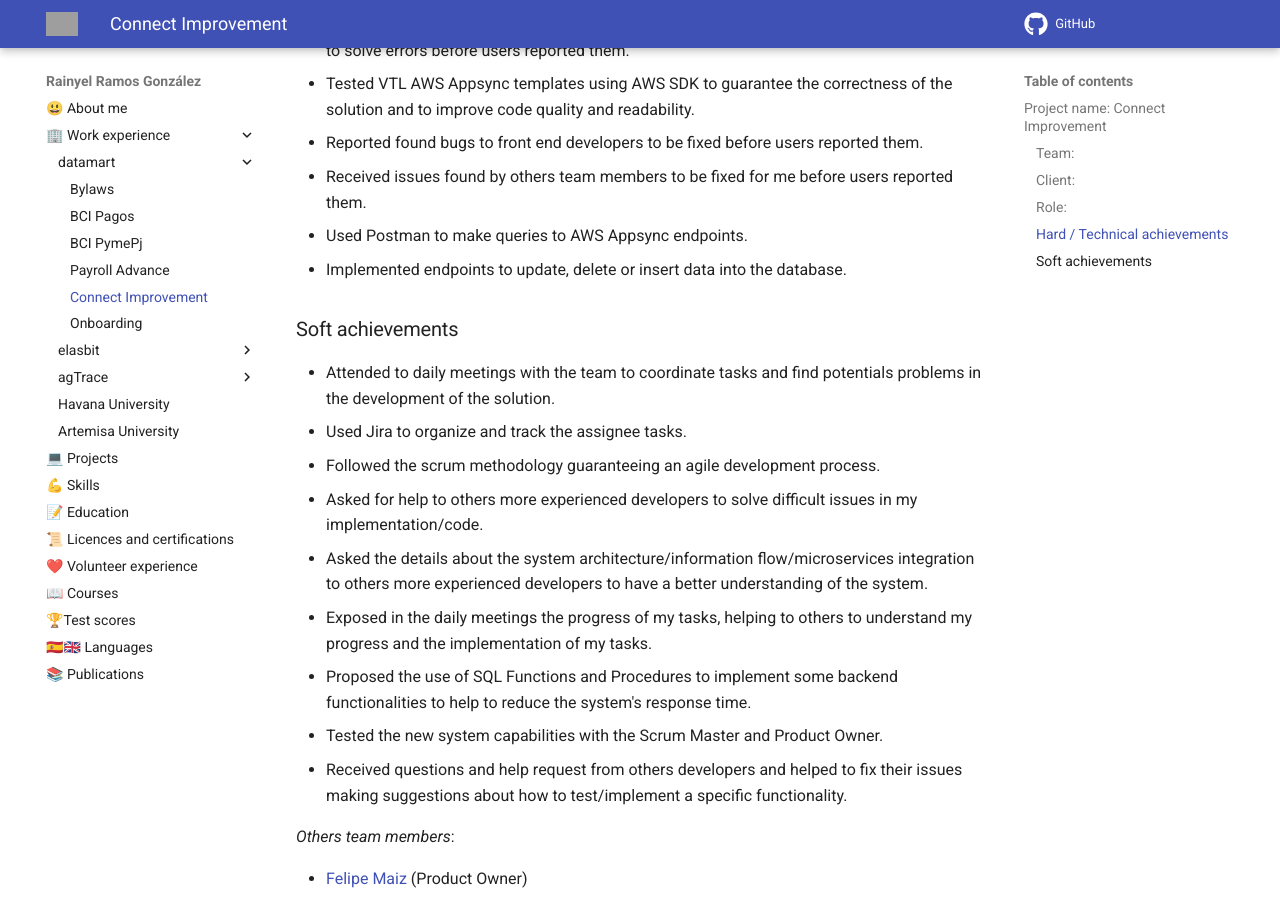
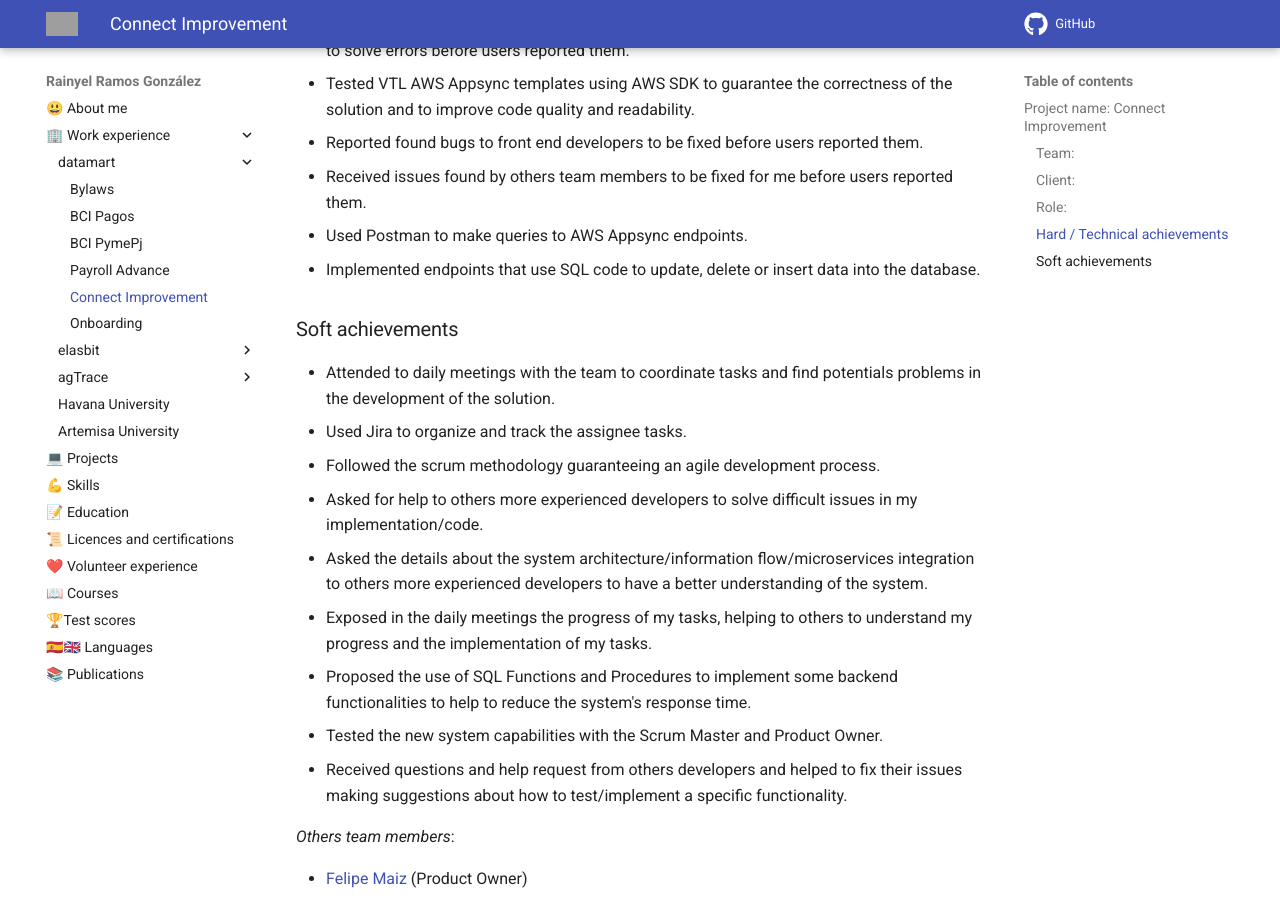
Before and after one commit to rayniel95/rayniel95.github.io, an MkDocs documentation site: the page built from docs/work_experience/datamart/connect.md, in a window 1280 px wide and 900 px high, scrolled down 1681 px. Built offline with MkDocs 1.6.1 and Material for MkDocs 9.7.7, drawn with Linux system fonts in a browser that asks for light colours; emoji names are drawn with the system emoji font; grey boxes are pictures that could not be loaded.

Commit message:
docs(datamart): add SQL code detail to endpoints achievement

```diff
--- a/docs/work_experience/datamart/connect.md
+++ b/docs/work_experience/datamart/connect.md
@@ -37,7 +37,7 @@ This project is related to increase the systems functionalities of datamart clie
 - Reported found bugs to front end developers to be fixed before users reported them.
 - Received issues found by others team members to be fixed for me before users reported them.
 - Used Postman to make queries to AWS Appsync endpoints.
-- Implemented endpoints to update, delete or insert data into the database.
+- Implemented endpoints that use SQL code to update, delete or insert data into the database.
 
 ### Soft achievements
 
```
